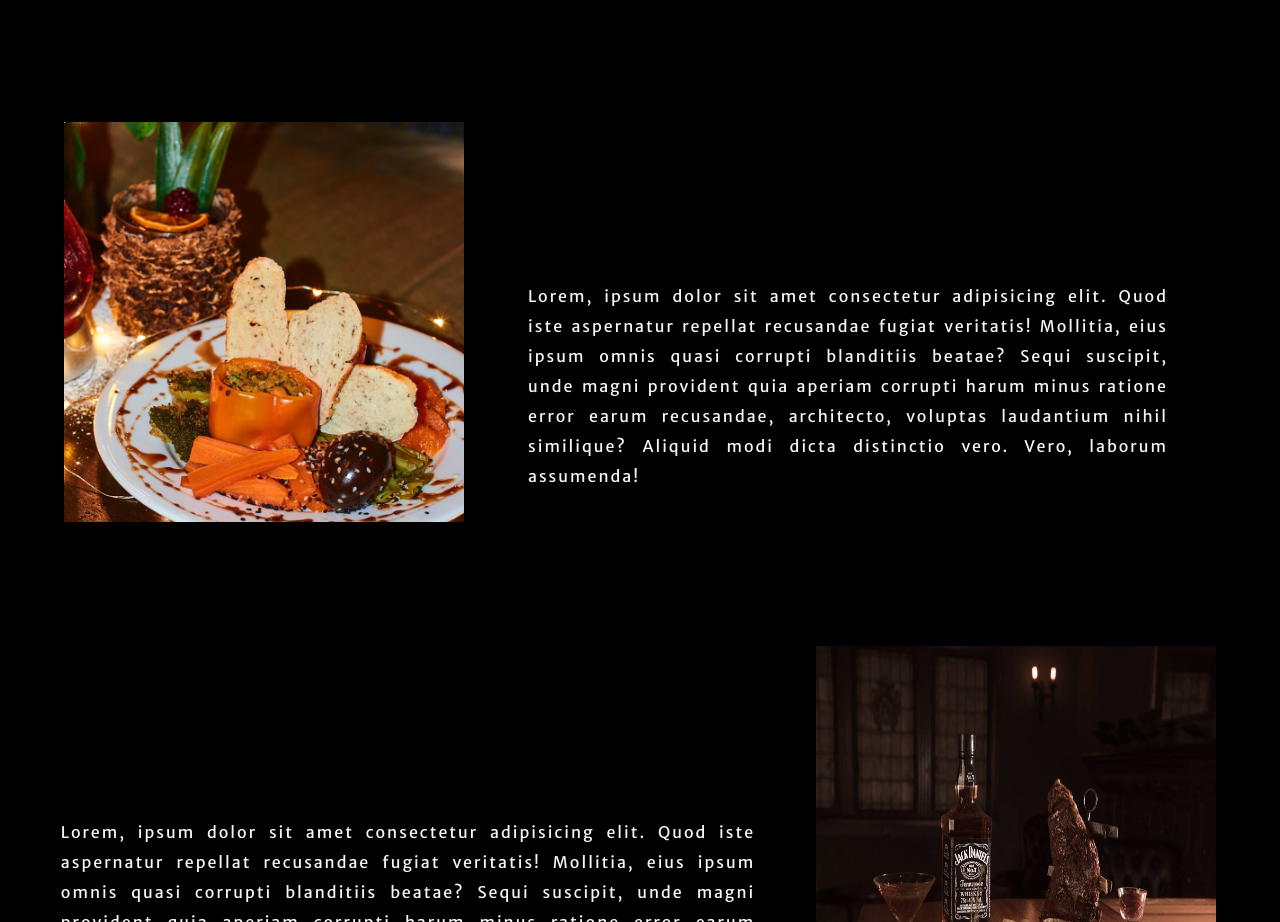
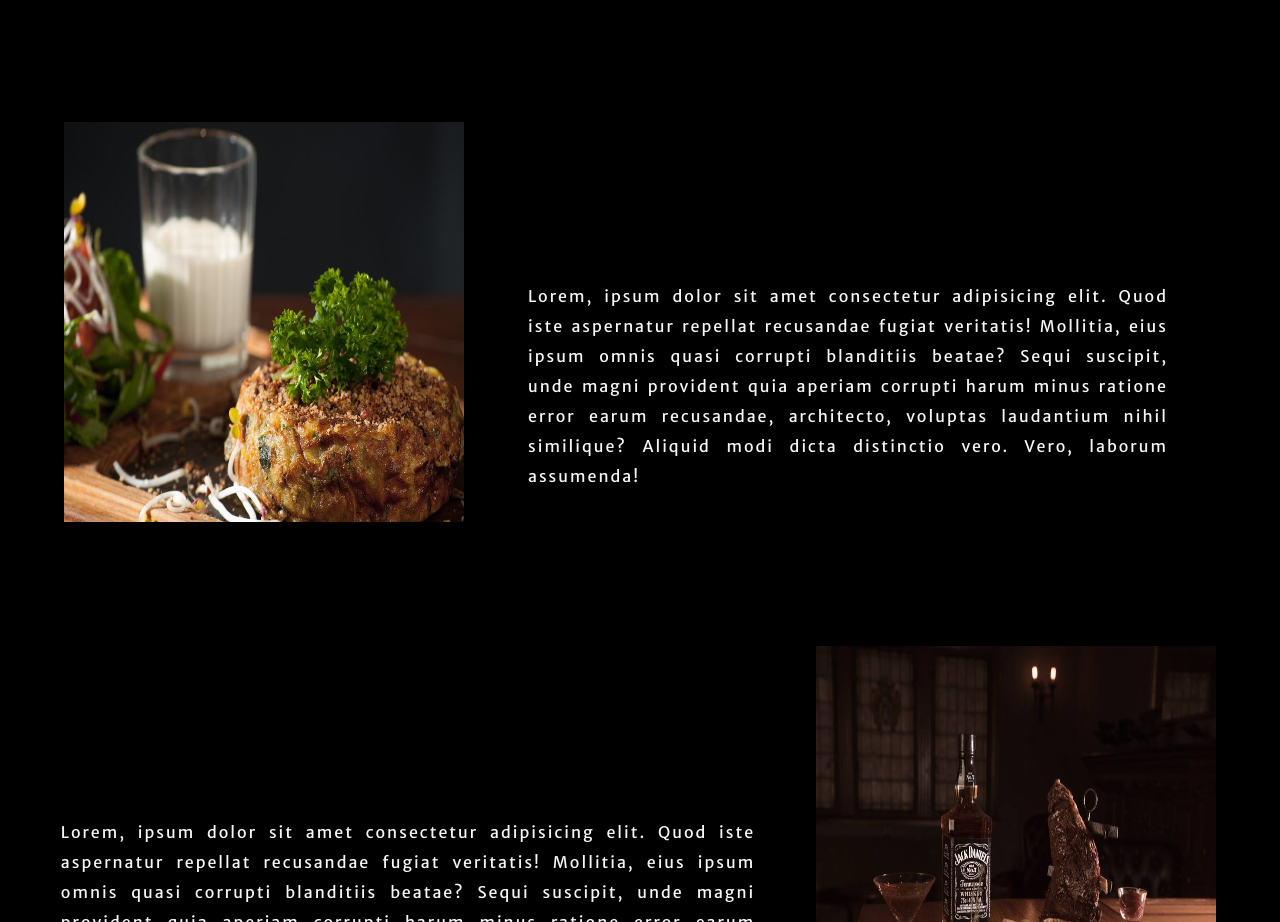
Before and after one commit to luciadifazio/anasagastibar.com.ar, a plain HTML site: page views/tapas.html in a window 1280 px wide. Shown: the part 1855-2777 px from the top of the page. Drawn offline with Linux system fonts and the light colour scheme.

Commit message:
cambie imagen

```diff
--- a/views/tapas.html
+++ b/views/tapas.html
@@ -64,7 +64,7 @@
             </section>
 
             <section class="tapa-impar">
-                <img class="tapa-impar__imagen" src="../Assets/img/tapas 3.jpg" alt="tapatres">
+                <img class="tapa-impar__imagen" src="../Assets/img/tapas 6.jpg" alt="tapatres">
                 <br>
                 <br>
                 <p class="parrafoImpar">Lorem, ipsum dolor sit amet consectetur adipisicing elit. Quod iste aspernatur
```
